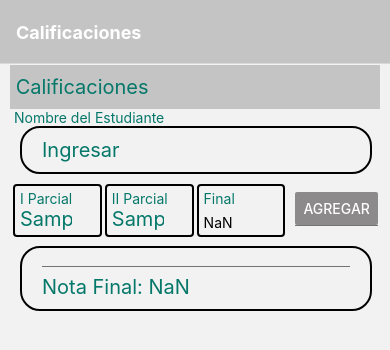
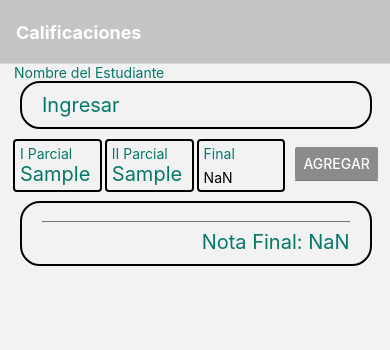
Before and after one commit to kevinRepos-droid/EspecialReact, a React Native app: screen /Inicio in a window 390 px wide. Both pictures are taken after typing "Sample", "Sample" into the empty fields and a click on the button "AGREGAR". Shown: the top 350 px of the page. Built offline with nearby package versions, Linux system fonts and the light colour scheme.

Commit message:
Textview alineados

```diff
--- a/src/secreen/Home.tsx
+++ b/src/secreen/Home.tsx
@@ -6,6 +6,7 @@
         const Separator = () => (
             <View style={styles.separator} />
         );
+
         const [nombre, setNombre] = useState<string>('')
         const [nombres, setNombres] = useState<string[]>([])
 
@@ -29,12 +30,9 @@
         // useEffect(crearNombre,[parcial1, parcial2, resultado]);
 
         return (
-        <ScrollView style={styles.scrollView}>
+
             <View>
-            <View style={styles.titlekevin}>
-                <Text style={styles.text}> Calificaciones</Text>
-            </View>
-
+            <ScrollView style={styles.scrollView}>
             <View>
                 <Text style={styles.text1}> Nombre del Estudiante</Text>
             </View>
@@ -80,12 +78,13 @@
                 <Text style={styles.text2}>{lista}</Text>
                 <Separator />
 
-                <Text style={notasFinales[index]<'60'?styles.textReprobado:styles.text}>Nota Final: {notasFinales[index]}</Text>
+                <Text style={notasFinales[index]<'60'?styles.textReprobado:styles.text3}>Nota Final: {notasFinales[index]}</Text>
                 </View>
             ))}
             <View style={{ marginHorizontal: 100 }}></View>
+            </ScrollView>
             </View>
-        </ScrollView>
+
         );
 
     }
@@ -98,7 +97,7 @@
         container: {
             width: '95%',
             justifyContent: 'space-between',
-            marginBottom: 5,
+            marginBottom :5,
             paddingVertical: 10,
             paddingHorizontal: 20,
             borderRadius: 20,
@@ -120,38 +119,38 @@
         text: {
             fontSize: 20,
             color: '#05786A',
-            width: '70%'
+        },
+        text3: {
+            fontSize: 20,
+            color: '#05786A',
+            textAlign: 'right',
+
         },
         text2: {
             fontSize: 20,
             color: '#05786A',
-            width: '70%'
         },
         text1: {
             color: '#05786A',
         },
         textReprobado: {
+            fontSize: 20,
             color: '#B52222',
-        },
-        containerBase: {
-            flex: 1,
-
+            textAlign: 'right',
         },
         inputs: {
             borderRadius: 8,
             padding: 10,
             textAlign: 'center',
-            fontSize: 22,
+            fontSize: 20,
             fontWeight: 'bold',
         },
         scrollView: {
             marginHorizontal: 10
         },
         titlekevin: {
-
             marginTop: 1,
             paddingVertical: 10,
-            backgroundColor: "#C4C4C4",
         },
         fixToImput: {
             flexDirection: 'row',
@@ -161,7 +160,6 @@
         container1: {
             flex: 2,
             justifyContent: 'center',
-            marginLeft: 280
         },
         separator: {
             marginVertical: 8,
```
